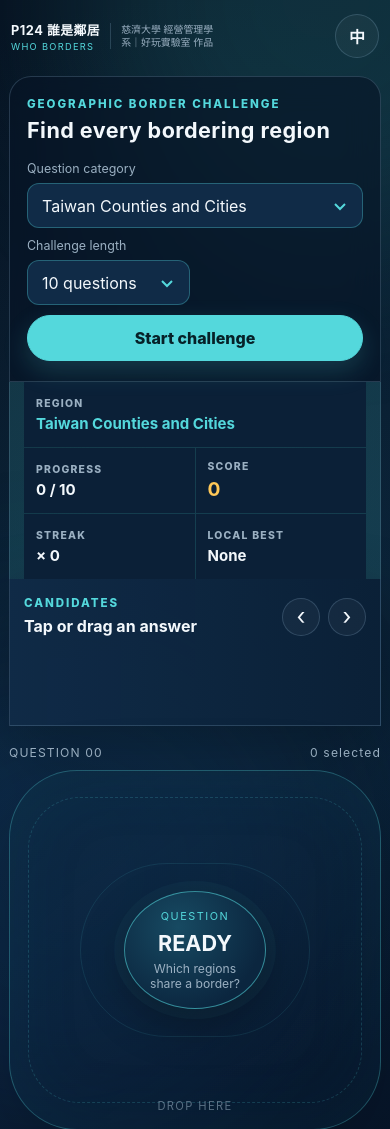
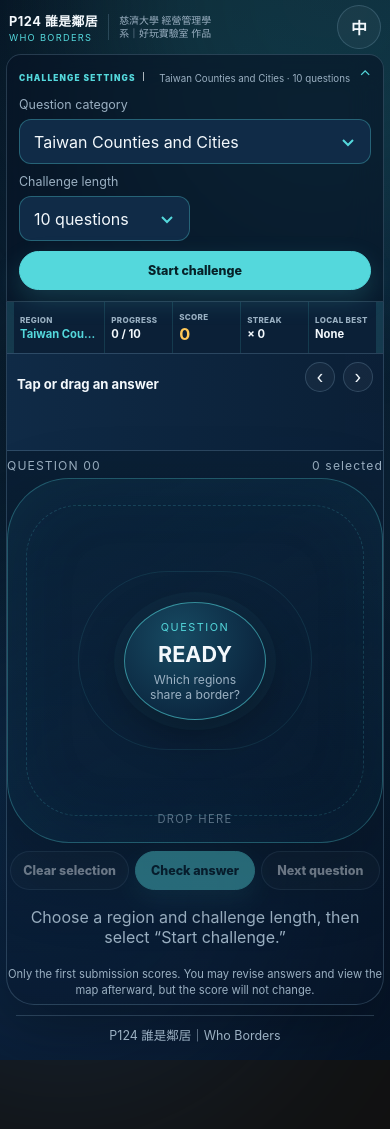
Before and after one commit to bagilu/P124, a plain HTML site: page index.html in a window 390 px wide. Shown: the top 1129 px of the page. After the commit the page ends 1060 px from the top, so only its background shows below. Drawn offline with Linux system fonts and the light colour scheme; no server answers.

Commit message:
Add files via upload

```diff
--- a/app.js
+++ b/app.js
@@ -14,7 +14,8 @@
     legendCorrect: $("#legendCorrect"), legendWrong: $("#legendWrong"),
     legendWrongItem: $("#legendWrongItem"), mapSource: $("#mapSource"),
     challengeCount: $("#challengeCountSelect"), challengeCountLabel: $("#challengeCountLabel"),
-    startChallenge: $("#startChallengeButton"),
+    startChallenge: $("#startChallengeButton"), settings: $("#challengeSettings"),
+    settingsLabel: $("#settingsLabel"), settingsHint: $("#settingsHint"),
     scoreRegionLabel: $("#scoreRegionLabel"), scoreRegion: $("#scoreRegion"),
     scoreProgressLabel: $("#scoreProgressLabel"), scoreProgress: $("#scoreProgress"),
     scoreTotalLabel: $("#scoreTotalLabel"), scoreTotal: $("#scoreTotal"),
@@ -114,6 +115,7 @@
       mapKicker: "答案地圖", mapHeading: "正確的相鄰地區", mapTarget: "題目地區",
       mapCorrect: "正確鄰居", mapWrong: "誤選地區",
       challengeLength: "挑戰題數", fiveQuestions: "5題", tenQuestions: "10題", twentyQuestions: "20題",
+      settings: "挑戰設定", settingsHint: (region, count) => `${region} · ${count}題`,
       startChallenge: "開始挑戰", restartChallenge: "重新開始挑戰",
       confirmRestart: "目前的挑戰尚未完成。確定要重新開始嗎？",
       ready: "請選擇區域與挑戰題數，然後按下「開始挑戰」。",
@@ -141,6 +143,7 @@
       mapKicker: "ANSWER MAP", mapHeading: "The correct bordering regions", mapTarget: "Target",
       mapCorrect: "Correct neighbors", mapWrong: "Incorrect choices",
       challengeLength: "Challenge length", fiveQuestions: "5 questions", tenQuestions: "10 questions", twentyQuestions: "20 questions",
+      settings: "CHALLENGE SETTINGS", settingsHint: (region, count) => `${region} · ${count} questions`,
       startChallenge: "Start challenge", restartChallenge: "Restart challenge",
       confirmRestart: "This challenge is still in progress. Restart it?",
       ready: "Choose a region and challenge length, then select “Start challenge.”",
@@ -309,6 +312,7 @@
     state.questionIndex = 0;
     ui.result.hidden = true;
     setChallengeControlsLocked(false);
+    ui.settings.open = true;
     hideAnswerMap();
     render();
   }
@@ -332,6 +336,7 @@
     state.questionIndex = 0;
     ui.result.hidden = true;
     setChallengeControlsLocked(true);
+    ui.settings.open = false;
     nextChallengeQuestion(true);
   }
 
@@ -673,8 +678,9 @@
   function renderStaticCopy() {
     const t = copy[state.lang];
     document.documentElement.lang = state.lang === "zh" ? "zh-Hant" : "en";
-    $("#eyebrow").textContent = t.eyebrow;
     $("#gameHeading").textContent = t.heading;
+    ui.settingsLabel.textContent = t.settings;
+    ui.settingsHint.textContent = t.settingsHint(categoryName(), state.challenge.targetCount);
     $("#categoryLabel").textContent = t.category;
     ui.challengeCountLabel.textContent = t.challengeLength;
     ui.challengeCount.options[0].textContent = t.fiveQuestions;
@@ -719,6 +725,8 @@
   }
 
   function render() {
+    document.body.classList.toggle("challenge-active", state.challenge.active);
+    document.body.classList.toggle("challenge-finished", state.challenge.finished);
     renderStaticCopy();
     renderCategoryOptions();
     renderScoreboard();
--- a/index.html
+++ b/index.html
@@ -42,11 +42,14 @@
   </header>
 
   <main class="game-shell">
-    <section class="control-strip" aria-labelledby="gameHeading">
-      <div>
-        <p id="eyebrow" class="eyebrow">Geographic Border Challenge</p>
-        <h1 id="gameHeading">Find every bordering region</h1>
-      </div>
+    <details id="challengeSettings" class="control-strip" open>
+      <summary class="control-summary">
+        <span>
+          <small id="settingsLabel">CHALLENGE SETTINGS</small>
+          <strong id="gameHeading">Find every bordering region</strong>
+        </span>
+        <span id="settingsHint" class="settings-hint">Region · Questions</span>
+      </summary>
       <div class="challenge-controls">
         <div class="control-group category-control">
           <label id="categoryLabel" for="categorySelect">Question category</label>
@@ -62,8 +65,9 @@
         </div>
         <button id="startChallengeButton" class="button button-primary challenge-start" type="button">Start challenge</button>
       </div>
-    </section>
+    </details>
 
+    <section class="game-stage" aria-label="Game area">
     <section class="challenge-scoreboard" aria-label="Challenge progress" aria-live="polite">
       <div class="score-stat score-stat-region">
         <small id="scoreRegionLabel">REGION</small>
@@ -120,6 +124,12 @@
         <div id="dropHint" class="drop-hint">DROP HERE</div>
       </div>
 
+      <div class="game-actions">
+        <button id="resetButton" class="button button-secondary" type="button">Reset</button>
+        <button id="submitButton" class="button button-primary" type="button">Check answer</button>
+        <button id="nextButton" class="button button-secondary" type="button">Next question</button>
+      </div>
+
       <div id="feedback" class="feedback" role="status" aria-live="polite"></div>
 
       <section id="answerMapPanel" class="answer-map-panel" aria-labelledby="answerMapHeading" hidden>
@@ -159,12 +169,8 @@
         </div>
       </section>
 
-      <div class="game-actions">
-        <button id="resetButton" class="button button-secondary" type="button">Reset</button>
-        <button id="submitButton" class="button button-primary" type="button">Check answer</button>
-        <button id="nextButton" class="button button-secondary" type="button">Next question</button>
-      </div>
       <p id="instruction" class="instruction">Answers are checked only after submission. Tap a selected answer to return it to the candidate bar.</p>
+    </section>
     </section>
   </main>
 
--- a/styles.css
+++ b/styles.css
@@ -50,7 +50,7 @@ button { touch-action: manipulation; }
 .site-header {
   width: min(1180px, calc(100% - 32px));
   margin: 0 auto;
-  min-height: 86px;
+  min-height: 62px;
   display: flex;
   align-items: center;
   justify-content: space-between;
@@ -112,6 +112,10 @@ button { touch-action: manipulation; }
 
 .header-actions { display: flex; align-items: center; gap: 10px; }
 
+body.challenge-active .site-header { min-height: 52px; }
+body.challenge-active .brand-mark { width: 35px; height: 35px; }
+body.challenge-active .source-badge { display: none; }
+
 .source-badge {
   padding: 7px 10px;
   border: 1px solid var(--line);
@@ -135,20 +139,34 @@ button { touch-action: manipulation; }
 
 .game-shell {
   width: min(1080px, calc(100% - 32px));
-  margin: 12px auto 0;
+  margin: 0 auto;
 }
 
 .control-strip {
-  display: flex;
-  align-items: end;
-  justify-content: space-between;
-  gap: 28px;
-  padding: 24px 28px;
+  padding: 0 18px;
   border: 1px solid var(--line);
   border-radius: var(--radius) var(--radius) 0 0;
   background: rgba(7, 20, 38, 0.62);
   backdrop-filter: blur(16px);
 }
+
+.control-summary {
+  min-height: 47px;
+  display: flex;
+  align-items: center;
+  justify-content: space-between;
+  gap: 16px;
+  cursor: pointer;
+  list-style: none;
+}
+
+.control-summary::-webkit-details-marker { display: none; }
+.control-summary > span:first-child { min-width: 0; display: flex; align-items: baseline; gap: 12px; }
+.control-summary small { color: var(--cyan); font-size: .61rem; font-weight: 900; letter-spacing: .14em; white-space: nowrap; }
+.control-summary strong { overflow: hidden; font-size: .9rem; text-overflow: ellipsis; white-space: nowrap; }
+.settings-hint { color: var(--muted); font-size: .7rem; white-space: nowrap; }
+.settings-hint::after { content: "⌄"; margin-left: 9px; color: var(--cyan); font-size: .95rem; }
+.control-strip[open] .settings-hint::after { content: "⌃"; }
 
 .eyebrow,
 .section-kicker {
@@ -165,11 +183,12 @@ h1 { margin-bottom: 0; font-size: clamp(1.35rem, 4vw, 2rem); letter-spacing: 0.0
 h2 { margin-bottom: 0; font-size: 1rem; }
 
 .challenge-controls {
-  min-width: min(100%, 570px);
+  width: 100%;
   display: grid;
   grid-template-columns: minmax(210px, 1.55fr) minmax(145px, .75fr) auto;
   align-items: end;
   gap: 10px;
+  padding: 0 0 14px;
 }
 
 .control-group { min-width: 0; }
@@ -198,20 +217,28 @@ select:disabled {
   cursor: not-allowed;
 }
 
+.game-stage {
+  overflow: clip;
+  border: 1px solid var(--line);
+  border-top: 0;
+  border-radius: 0 0 28px 28px;
+  background: linear-gradient(180deg, rgba(11,32,55,.84), rgba(7,20,38,.38));
+  box-shadow: var(--shadow);
+}
+
 .challenge-scoreboard {
   display: grid;
   grid-template-columns: minmax(180px, 1.7fr) repeat(4, minmax(90px, .65fr));
   gap: 1px;
-  padding: 0 24px;
-  border-right: 1px solid var(--line);
-  border-left: 1px solid var(--line);
+  padding: 0 16px;
+  border: 0;
   background: rgba(84,216,220,.14);
 }
 
 .score-stat {
   min-width: 0;
-  min-height: 74px;
-  padding: 14px 16px;
+  min-height: 56px;
+  padding: 8px 13px;
   display: flex;
   flex-direction: column;
   justify-content: center;
@@ -219,7 +246,7 @@ select:disabled {
 }
 
 .score-stat small {
-  margin-bottom: 4px;
+  margin-bottom: 2px;
   color: var(--muted);
   font-size: .65rem;
   font-weight: 800;
@@ -238,27 +265,29 @@ select:disabled {
 .score-stat-region strong { color: var(--cyan); }
 
 .candidate-panel {
-  padding: 20px 24px 22px;
-  border: 1px solid var(--line);
-  border-top: 0;
+  padding: 10px 18px 11px;
+  border: 0;
+  border-top: 1px solid var(--line);
+  border-bottom: 1px solid var(--line);
   background: linear-gradient(90deg, rgba(16, 43, 71, 0.96), rgba(11, 32, 55, 0.94));
-  box-shadow: var(--shadow);
+  box-shadow: none;
 }
 
-.panel-heading { display: flex; align-items: center; justify-content: space-between; gap: 16px; margin-bottom: 16px; }
+.panel-heading { display: flex; align-items: center; justify-content: space-between; gap: 16px; margin-bottom: 7px; }
+.panel-heading .section-kicker { display: none; }
 .candidate-nav { display: flex; align-items: center; gap: 8px; }
 .candidate-nav span { margin-right: 4px; color: var(--muted); font-size: 0.78rem; }
 
 .candidate-rail {
   display: flex;
   gap: 10px;
-  min-height: 55px;
+  min-height: 46px;
   overflow-x: auto;
   overscroll-behavior-x: contain;
   scroll-snap-type: x proximity;
   scrollbar-width: thin;
   scrollbar-color: rgba(84,216,220,.45) transparent;
-  padding: 3px 2px 8px;
+  padding: 2px 2px 4px;
 }
 
 .candidate-chip,
@@ -272,8 +301,8 @@ select:disabled {
 .candidate-chip {
   flex: 0 0 auto;
   min-width: 92px;
-  min-height: 46px;
-  padding: 9px 16px;
+  min-height: 39px;
+  padding: 7px 15px;
   border-radius: 13px;
   background: rgba(255,255,255,0.055);
   scroll-snap-align: start;
@@ -284,17 +313,17 @@ select:disabled {
 .candidate-chip:focus-visible { border-color: var(--cyan); background: rgba(84,216,220,.1); transform: translateY(-2px); }
 
 .play-section {
-  padding: 24px 0 10px;
+  padding: 9px 0 6px;
   display: flex;
   flex-direction: column;
   align-items: center;
 }
 
 .question-meta {
-  width: min(580px, 100%);
+  width: min(680px, 100%);
   display: flex;
   justify-content: space-between;
-  margin-bottom: 10px;
+  margin-bottom: 5px;
   color: var(--muted);
   font-size: 0.76rem;
   letter-spacing: 0.09em;
@@ -302,8 +331,8 @@ select:disabled {
 
 .answer-ring {
   position: relative;
-  width: min(580px, 100%);
-  height: 390px;
+  width: min(680px, 100%);
+  height: clamp(300px, calc(100svh - 347px), 410px);
   border: 1px solid rgba(84, 216, 220, 0.31);
   border-radius: 96px;
   display: grid;
@@ -364,15 +393,17 @@ select:disabled {
 }
 
 .feedback {
-  width: min(580px, 100%);
-  min-height: 56px;
-  margin-top: 14px;
-  padding: 13px 16px;
+  width: min(680px, 100%);
+  min-height: 0;
+  margin-top: 7px;
+  padding: 9px 14px;
   border: 1px solid transparent;
   border-radius: 14px;
   color: var(--muted);
   text-align: center;
 }
+
+.feedback:empty { display: none; }
 
 .feedback.success { color: var(--success); border-color: rgba(105,223,156,.28); background: rgba(105,223,156,.07); }
 .feedback.error { color: #ffc1c1; border-color: rgba(255,115,115,.25); background: rgba(255,115,115,.07); }
@@ -477,19 +508,21 @@ select:disabled {
 .result-record { margin: 18px 0 0; color: var(--success); font-size: .75rem; font-weight: 900; letter-spacing: .16em; }
 .result-actions { margin-top: 22px; display: flex; justify-content: center; flex-wrap: wrap; gap: 10px; }
 
-.game-actions { display: flex; justify-content: center; flex-wrap: wrap; gap: 10px; width: 100%; }
-.button { min-height: 46px; padding: 0 20px; border-radius: 999px; font-weight: 800; cursor: pointer; transition: 160ms ease; }
+.game-actions { display: flex; justify-content: center; flex-wrap: nowrap; gap: 9px; width: min(680px, 100%); margin-top: 8px; }
+.button { min-height: 40px; padding: 0 19px; border-radius: 999px; font-weight: 800; cursor: pointer; transition: 160ms ease; }
 .button-primary { border: 1px solid var(--cyan); background: var(--cyan); color: #062128; box-shadow: 0 10px 26px rgba(84,216,220,.18); }
 .button-secondary { border: 1px solid var(--line); background: rgba(255,255,255,.04); color: var(--text); }
 .button:hover { transform: translateY(-2px); }
 .button:disabled { opacity: .42; cursor: not-allowed; transform: none; }
 
-.instruction { max-width: 650px; margin: 16px auto 0; color: var(--muted); font-size: .78rem; line-height: 1.65; text-align: center; }
+.instruction { max-width: 650px; margin: 9px auto 0; color: var(--muted); font-size: .7rem; line-height: 1.45; text-align: center; }
+
+body.challenge-active .instruction { display: none; }
 
 footer {
   width: min(1080px, calc(100% - 32px));
-  margin: 26px auto 0;
-  padding: 20px 0 28px;
+  margin: 10px auto 0;
+  padding: 10px 0 16px;
   display: flex;
   justify-content: center;
   gap: 9px;
@@ -500,37 +533,47 @@ footer {
 }
 
 @media (max-width: 660px) {
-  .site-header { width: min(100% - 22px, 1080px); min-height: 72px; }
+  .site-header { width: min(100% - 18px, 1080px); min-height: 54px; }
   .header-identity { flex: 1; gap: 10px; }
   .brand { flex: 0 0 auto; }
   .brand-mark { width: 38px; height: 38px; }
   .brand strong { font-size: .9rem; }
   .institution-link { max-width: 145px; padding-left: 10px; font-size: .68rem; line-height: 1.35; }
   .source-badge { display: none; }
-  .game-shell { width: min(100% - 18px, 1080px); margin-top: 4px; }
-  .control-strip { align-items: stretch; flex-direction: column; gap: 18px; padding: 20px 17px; }
-  .challenge-controls { min-width: 100%; grid-template-columns: 1fr 1fr; }
+  body.challenge-active .site-header { min-height: 48px; }
+  .game-shell { width: min(100% - 12px, 1080px); margin-top: 0; }
+  .control-strip { padding: 0 12px; border-radius: 15px 15px 0 0; }
+  .control-summary { min-height: 42px; }
+  .control-summary > span:first-child { gap: 7px; }
+  .control-summary small { font-size: .52rem; }
+  .control-summary strong { max-width: 45vw; font-size: .76rem; }
+  .settings-hint { font-size: .61rem; }
+  .challenge-controls { min-width: 100%; grid-template-columns: 1fr 1fr; padding-bottom: 11px; }
   .category-control { grid-column: 1 / -1; }
   .challenge-start { grid-column: 1 / -1; }
   .challenge-scoreboard {
-    grid-template-columns: repeat(2, 1fr);
-    padding: 0 14px;
+    grid-template-columns: minmax(86px, 1.35fr) repeat(4, minmax(49px, 1fr));
+    padding: 0 7px;
   }
-  .score-stat { min-height: 65px; padding: 11px 12px; }
-  .score-stat-region { grid-column: 1 / -1; }
-  .score-stat-primary strong { font-size: 1.2rem; }
-  .candidate-panel { padding: 17px 14px 18px; }
+  .score-stat { min-height: 51px; padding: 6px 6px; }
+  .score-stat small { font-size: .5rem; letter-spacing: .04em; }
+  .score-stat strong { font-size: .7rem; }
+  .score-stat-primary strong { font-size: 1.02rem; }
+  .candidate-panel { padding: 8px 10px 9px; }
   .panel-heading { align-items: end; }
+  .panel-heading h2 { font-size: .82rem; }
   .candidate-nav span { display: none; }
-  .candidate-chip { min-width: 84px; padding-inline: 13px; }
-  .play-section { padding-top: 19px; }
-  .answer-ring { height: 360px; border-radius: 68px; }
+  .candidate-nav .round-button { width: 30px; height: 30px; font-size: 1.1rem; }
+  .candidate-rail { min-height: 42px; }
+  .candidate-chip { min-width: 78px; min-height: 35px; padding: 6px 12px; }
+  .play-section { padding-top: 7px; }
+  .answer-ring { height: clamp(260px, calc(100svh - 322px), 365px); border-radius: 62px; }
   .orbit-line { inset: 26px 18px; border-radius: 52px; }
   .orbit-line-inner { inset: 92px 70px; border-radius: 999px; }
   .target-card { width: 142px; min-height: 118px; padding: 14px; }
   .selected-chip { width: 72px; min-height: 36px; padding: 5px; font-size: .72rem; }
-  .game-actions { padding: 0 5px; }
-  .button { flex: 1 1 100px; padding-inline: 13px; }
+  .game-actions { padding: 0 3px; gap: 6px; }
+  .button { flex: 1 1 0; min-width: 0; min-height: 39px; padding-inline: 8px; font-size: .78rem; }
   .answer-map-panel { padding: 15px; border-radius: 18px; }
   .answer-map-heading { align-items: flex-start; flex-direction: column; }
   .map-legend { justify-content: flex-start; }
```
Also changed, not shown: 2 other files.
